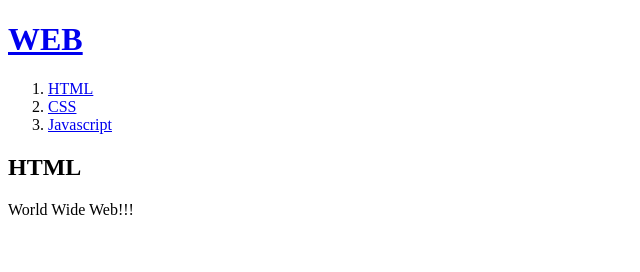
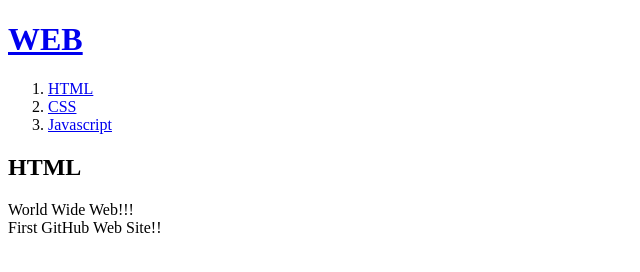
Before and after one commit to Receiver-SangQ/first-github, a plain HTML site: page index.html in a window 1280 px wide. Shown: the whole page, without its empty margins (0-640 px from the left). Drawn offline with Linux system fonts and the light colour scheme.

Commit message:
Modify 1.0

```diff
--- a/index.html
+++ b/index.html
@@ -16,7 +16,8 @@
   </ol>
   <h2>HTML</h2>
   <p>
-    World Wide Web!!!
+    World Wide Web!!! <br>
+    First GitHub Web Site!!
   </p>
 </body>
 </html>
```
